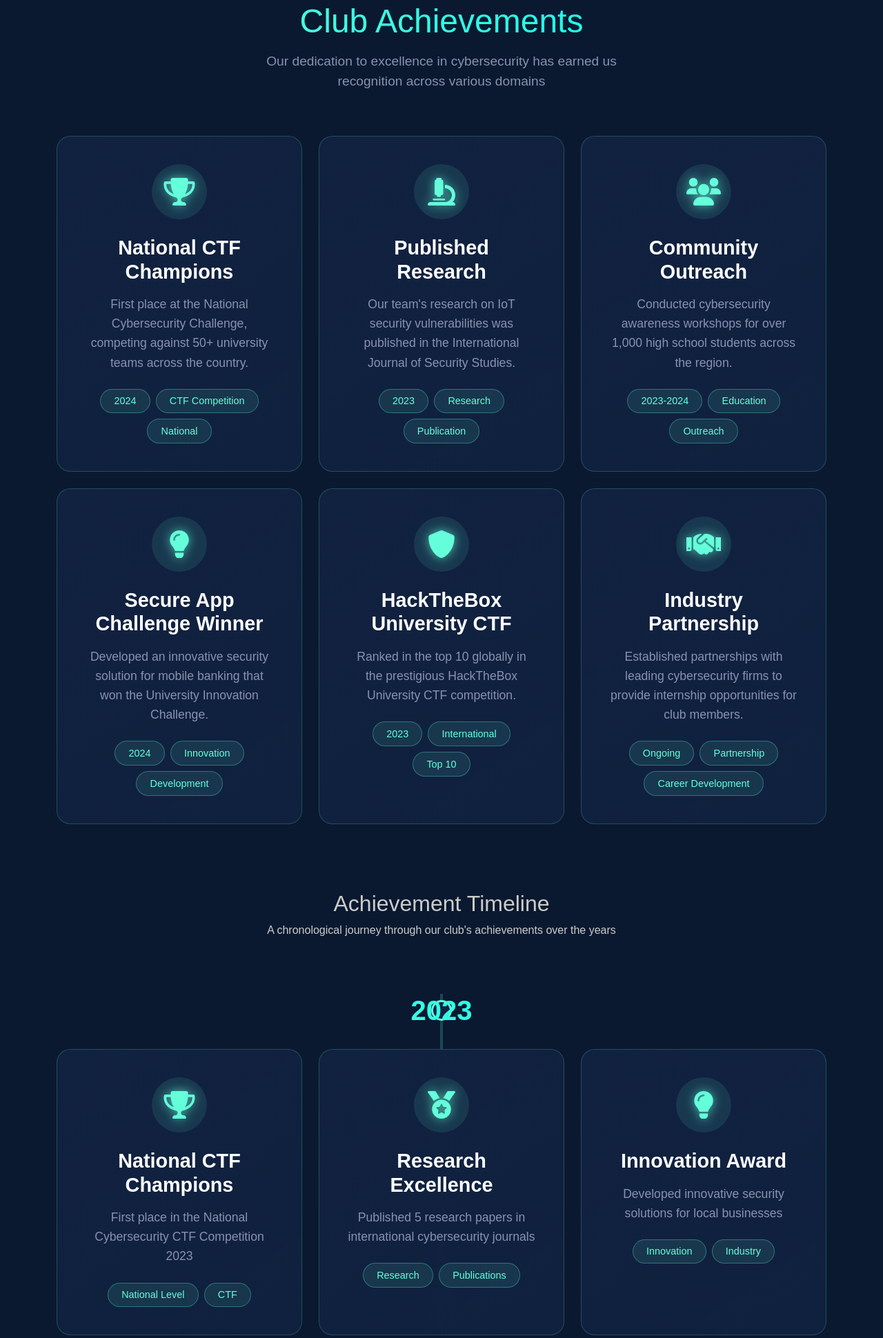
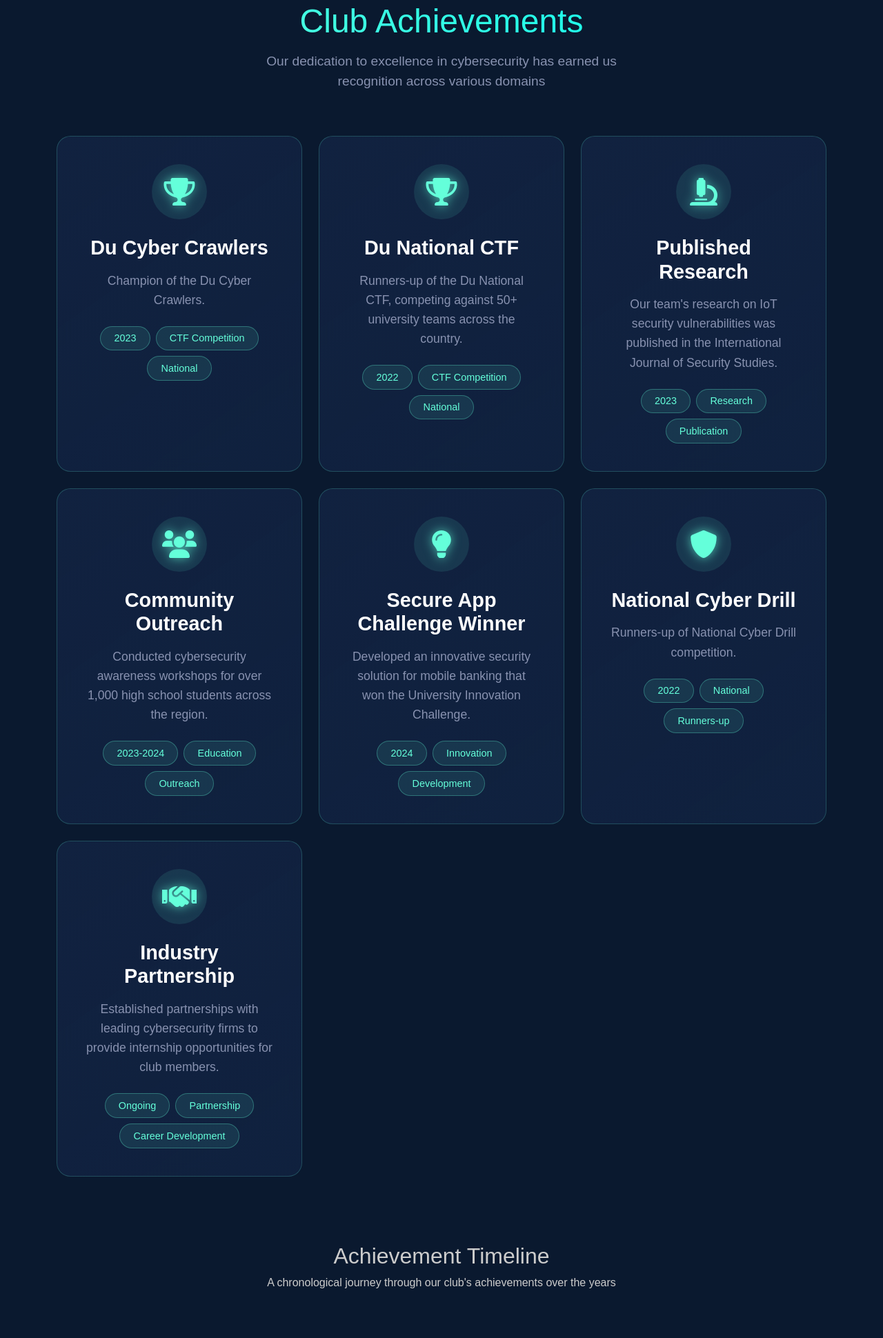
Before and after one commit to alvi2356/cybersecurityuap, a Django app: page /achievements/ in a window 1280 px wide. Shown: the part 493-2433 px from the top of the page at 69% size. Run offline with Django 5.2, Linux system fonts and the light colour scheme.

Commit message:
added info in achievements

```diff
--- a/CyberSecurityCite/mainapp/templates/mainapp/achievements.html
+++ b/CyberSecurityCite/mainapp/templates/mainapp/achievements.html
@@ -432,15 +432,32 @@
                         <div class="achievement-icon">
                             <i class="fas fa-trophy"></i>
                         </div>
-                        <h3>National CTF Champions</h3>
-                        <p>First place at the National Cybersecurity Challenge, competing against 50+ university teams across the country.</p>
+                        <h3>Du Cyber Crawlers</h3>
+                        <p>Champion of the Du Cyber Crawlers.</p>
                         <div class="achievement-details">
-                            <span class="badge">2024</span>
+                            <span class="badge">2023</span>
                             <span class="badge">CTF Competition</span>
                             <span class="badge">National</span>
                         </div>
                     </div>
                 </div>
+
+                <div class="col-lg-4 col-md-6 achievement-item" data-category="competitions">
+                    <div class="achievement-card">
+                        <div class="achievement-icon">
+                            <i class="fas fa-trophy"></i>
+                        </div>
+                        <h3>Du National CTF</h3>
+                        <p>Runners-up of the Du National CTF, competing against 50+ university teams across the country.</p>
+                        <div class="achievement-details">
+                            <span class="badge">2022</span>
+                            <span class="badge">CTF Competition</span>
+                            <span class="badge">National</span>
+                        </div>
+                    </div>
+                </div>
+
+
 
                 <!-- Research Achievement -->
                 <div class="col-lg-4 col-md-6 achievement-item" data-category="research">
@@ -496,12 +513,12 @@
                         <div class="achievement-icon">
                             <i class="fas fa-shield-alt"></i>
                         </div>
-                        <h3>HackTheBox University CTF</h3>
-                        <p>Ranked in the top 10 globally in the prestigious HackTheBox University CTF competition.</p>
+                        <h3>National Cyber Drill</h3>
+                        <p>Runners-up of National Cyber Drill competition.</p>
                         <div class="achievement-details">
-                            <span class="badge">2023</span>
-                            <span class="badge">International</span>
-                            <span class="badge">Top 10</span>
+                            <span class="badge">2022</span>
+                            <span class="badge">National</span>
+                            <span class="badge">Runners-up</span>
                         </div>
                     </div>
                 </div>
```
